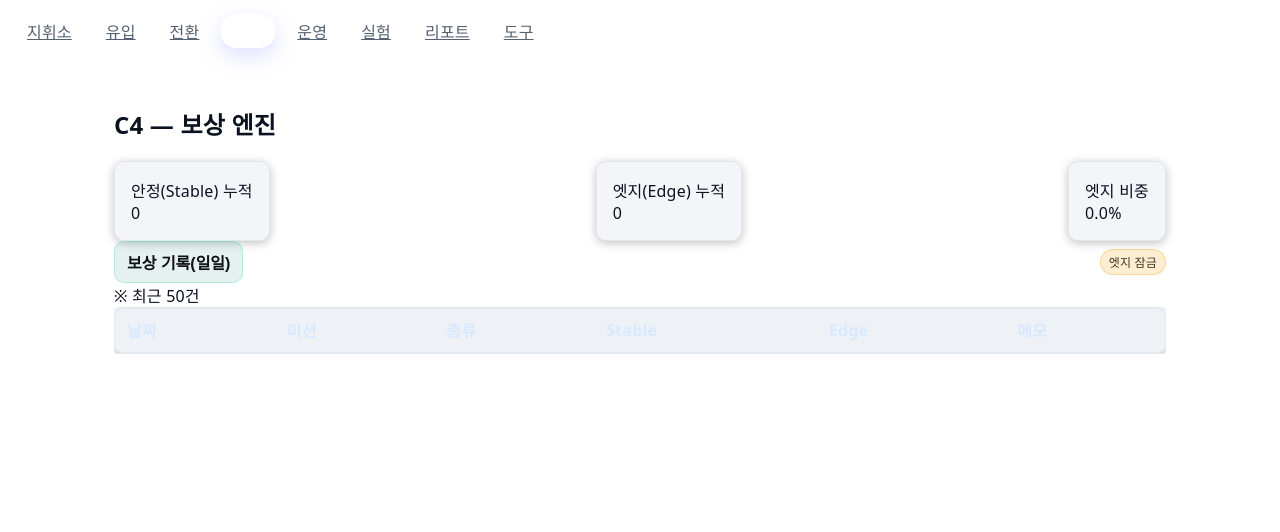
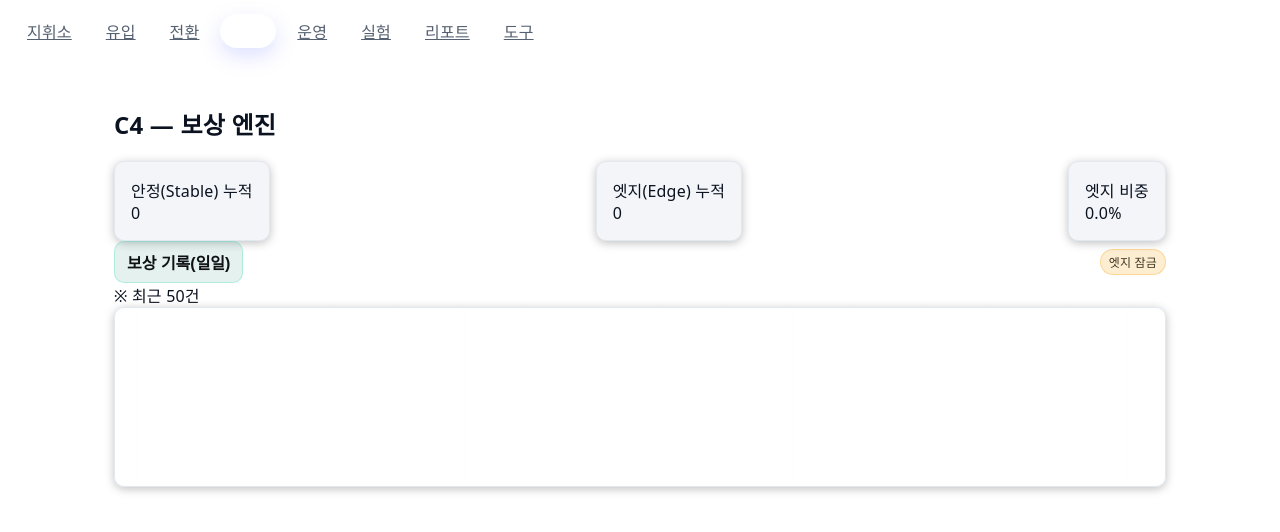
Before and after one commit to sht27363838-glitch/zp-v3.0, a Next.js app: page /rewards in a window 1280 px wide. Shown: the top 532 px of the page. Built offline with nearby package versions, Linux system fonts and the light colour scheme.

Commit message:
Update page.tsx

```diff
--- a/app/(tabs)/rewards/page.tsx
+++ b/app/(tabs)/rewards/page.tsx
@@ -7,6 +7,7 @@ import { readCsvLS, parseCsv } from '../../_lib/readCsv'
 import { num, fmt } from '../../_lib/num'
 import { loadRules, evalGuards } from '../../_lib/rules'
 import { appendLedger, lastTimeKey, markTime } from '../../_lib/ledger'
+import ScrollWrap from '../../_components/ScrollWrap' // ✅ 추가
 
 export default function RewardsPage() {
   // ledger 로드
@@ -14,9 +15,9 @@ export default function RewardsPage() {
   const data = useMemo(() => (raw ? parseCsv(raw) : { headers: [], rows: [] }), [raw])
 
   let stable = 0, edge = 0
-  for (const r of data.rows) {
+  for (const r of data.rows as any[]) {
     stable += num((r as any).stable)
-    edge += num((r as any).edge)
+    edge   += num((r as any).edge)
   }
   const total = stable + edge
   const edgeShare = total ? edge / total : 0
@@ -25,18 +26,21 @@ export default function RewardsPage() {
   const kraw = readCsvLS('kpi_daily') || ''
   const kdata = useMemo(() => (kraw ? parseCsv(kraw) : { headers: [], rows: [] }), [kraw])
   let visits = 0, clicks = 0, orders = 0, revenue = 0, adCost = 0, returns = 0
-  for (const r of kdata.rows) {
-    visits += num((r as any).visits)
-    clicks += num((r as any).clicks)
-    orders += num((r as any).orders)
+  for (const r of kdata.rows as any[]) {
+    visits  += num((r as any).visits)
+    clicks  += num((r as any).clicks)
+    orders  += num((r as any).orders)
     revenue += num((r as any).revenue)
-    adCost += num((r as any).ad_cost)
+    adCost  += num((r as any).ad_cost)
     returns += num((r as any).returns)
   }
   const CTR = visits ? clicks / visits : 0
 
   const rules = loadRules()
-  const guards = evalGuards({ revenue, ad_cost: adCost, orders, visits, returns, ctr: CTR, freq: undefined }, rules)
+  const guards = evalGuards(
+    { revenue, ad_cost: adCost, orders, visits, returns, ctr: CTR, freq: undefined },
+    rules
+  )
 
   // C4에서도 일일 보상 버튼 제공(동일 쿨다운 공유)
   const cooldownKey = 'dailyLoop.last'
@@ -90,7 +94,12 @@ export default function RewardsPage() {
 
       <div className="mt-6">
         <div className="text-dim text-sm">※ 최근 50건</div>
-        <div style={{ maxHeight: 420, overflow: 'auto' }}>
+
+        {/* ✅ 여기: 기존 div(maxHeight/overflow) → ScrollWrap으로 교체 */}
+        {data.rows.length === 0 ? (
+          <div className="skeleton" />
+        ) : (
+          <ScrollWrap>
             <table className="table">
               <thead>
                 <tr>
@@ -98,7 +107,7 @@ export default function RewardsPage() {
                 </tr>
               </thead>
               <tbody>
-              {data.rows.slice(-50).reverse().map((r:any, i:number)=>(
+                {(data.rows as any[]).slice(-50).reverse().map((r:any, i:number)=>(
                   <tr key={i}>
                     <td>{r.date}</td>
                     <td>{r.mission}</td>
@@ -110,7 +119,8 @@ export default function RewardsPage() {
                 ))}
               </tbody>
             </table>
-        </div>
+          </ScrollWrap>
+        )}
       </div>
     </div>
   )
```
Lines whose indentation alone changed are shown as unchanged.
